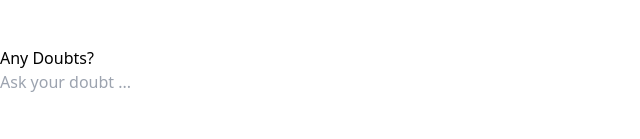
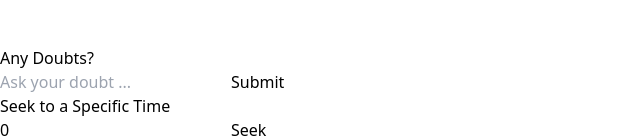
Before and after one commit to amank-coder/devsoc-hack, a React (Vite) app: page /ai-tutor in a window 1280 px wide. Shown: the part 952-1091 px from the top of the page, without its empty margins (0-640 px from the left). Before the commit the page ends 1046 px from the top, so only its background shows below. Built offline with nearby package versions, Linux system fonts and the light colour scheme.

Commit message:
seek to a specific time

```diff
--- a/src/pages/Aitutor.jsx
+++ b/src/pages/Aitutor.jsx
@@ -1,39 +1,42 @@
-import React, { useRef, useEffect } from 'react';
+import React, { useState, useRef } from 'react';
 import Layout from '../components/layout/Layout';
 import ReactPlayer from 'react-player';
 
+const Aitutor = () => {
+  const playerRef = useRef(null);
+  const [seekToTime, setSeekToTime] = useState(0);
 
-const Aitutor = () => {
-    const handleProgress = (state) => {
-        console.log('onProgress', state)
-        // We only want to update time slider if we are not currently seeking
+  const handleSeekChange = (e) => {
+    setSeekToTime(parseFloat(e.target.value));
+  }
 
-      }
+  const handleSeek = () => {
+    if (playerRef.current) {
+      console.log(seekToTime);
+      playerRef.current.seekTo(seekToTime, 'seconds');
+    }
+  }
 
   return (
     <Layout>
       <div className='mt-8 flex flex-col'>
+        <div className='mx-auto'>
+          <ReactPlayer ref={playerRef} url='https://youtu.be/MoqgmWV1fm8?si=_IfsW2G-oSExXBSB' controls />
+        </div>
 
-        <div className='mx-auto'>
-          {/* <iframe
-            id="youtube-player"
-            width="750"
-            height="423"
-            src="https://www.youtube.com/embed/MoqgmWV1fm8?list=PLeo1K3hjS3uu0N_0W6giDXzZIcB07Ng_F"
-            title="LLM Project | End to End LLM Project Using Langchain, OpenAI in Finance Domain"
-            frameBorder="0"
-            allow="accelerometer; autoplay; clipboard-write; encrypted-media; gyroscope; picture-in-picture; web-share"
-            allowFullScreen>
-          </iframe> */}
-          <ReactPlayer url='https://youtu.be/MoqgmWV1fm8?si=_IfsW2G-oSExXBSB' onProgress={handleProgress} controls/>
-        </div>
         <div className='mx-24 mt-8'>
           <h2 className='text-2xl'>Any Doubts?</h2>
           <div className='mb-4'>
             <input type="text" placeholder='Ask your doubt ...' className='w-full px-3 py-2 border rounded-lg bg-gray-200 focus:border-blue-500 focus:outline-none' />
+            <button className='p-2 bg-blue-400 px-4 mt-2 text-white'>Submit</button>
           </div>
         </div>
       </div>
+      <div className='mx-24 mt-8'>
+          <h2 className='text-2xl'>Seek to a Specific Time</h2>
+          <input type="number" min={0} step="1" value={String(seekToTime)} onChange={handleSeekChange} />
+          <button onClick={handleSeek}>Seek</button>
+        </div>
     </Layout>
   );
 }
```
